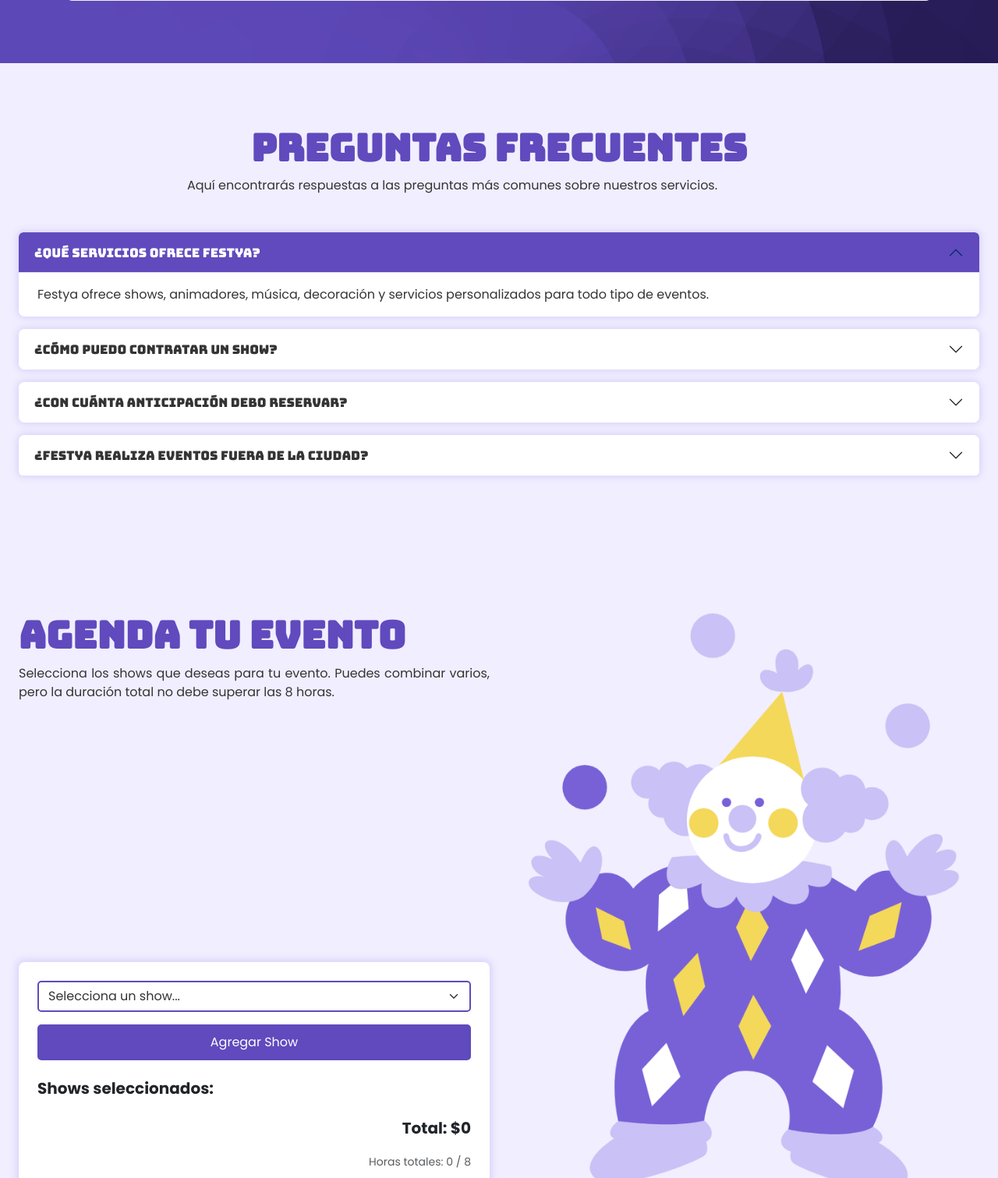
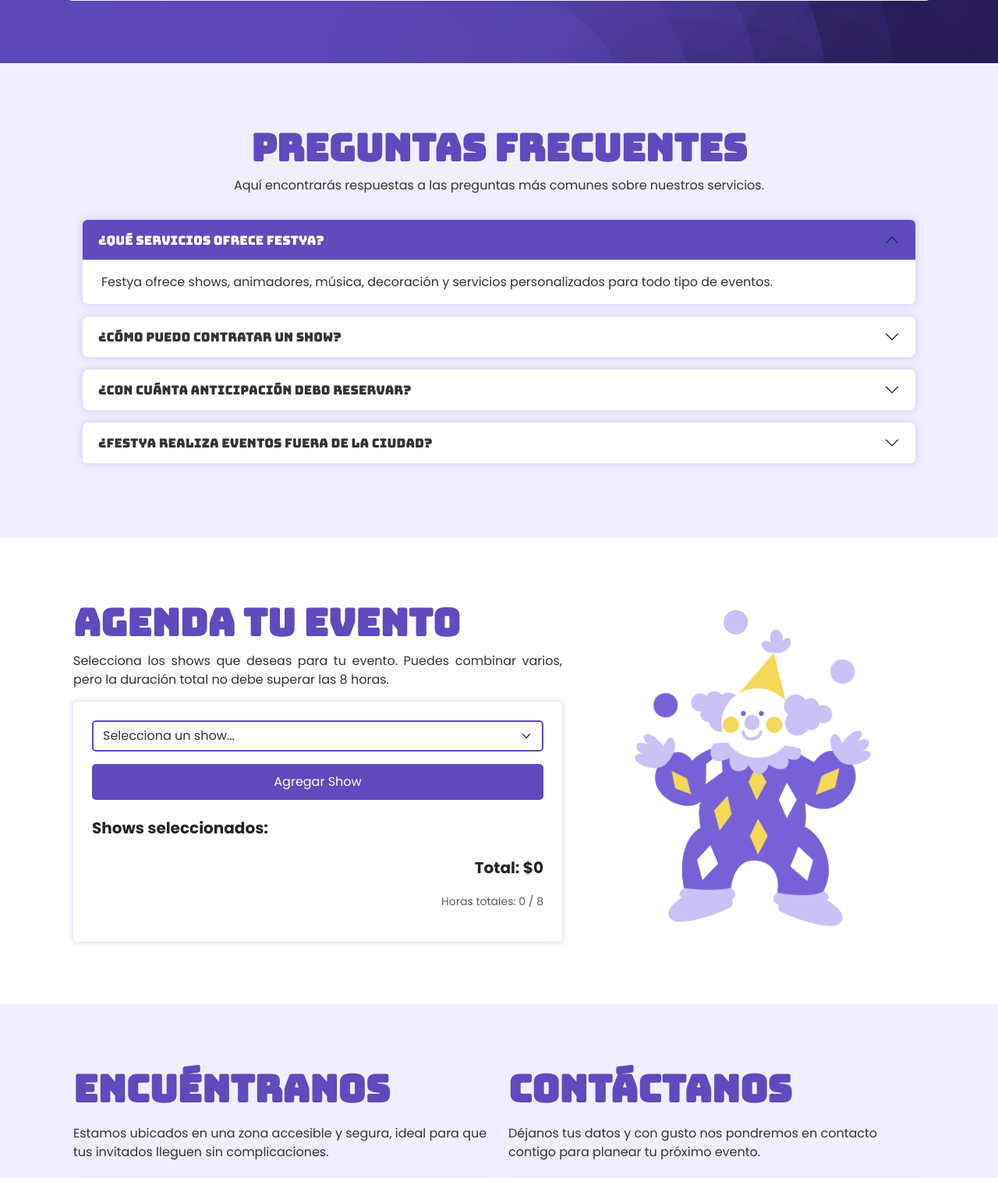
Before and after one commit to FrancoLoera/DW-PIA, a Django app: page / in a window 1280 px wide. Shown: the part 4346-5857 px from the top of the page at 78% size. Run offline with Django 5.2, Linux system fonts and the light colour scheme; data comes from the database, SQL or seed files in the repository; some libraries are stand-ins or nearby versions.

Commit message:
Modificaciones en diseño

```diff
--- a/inicio/static/css/styles.css
+++ b/inicio/static/css/styles.css
@@ -601,7 +601,7 @@
 
 /* COTIZACIÓN SECTION */
 .cotizacion-section {
-  background-color: var(--secundario-light);
+    background-color: var(--blanco);
     padding-top: 5rem;
     padding-bottom: 5rem;
 }
@@ -635,6 +635,15 @@
     border-radius: 8px;
     padding: 2rem;
     transition: all 0.3s ease;
+}
+
+.card-cotizacion {
+    background-color: var(--blanco);
+    border-radius: 5px;
+    box-shadow: 0px 0px 6px 2px var(--shadow);
+    -webkit-box-shadow: 0px 0px 6px 2px var(--shadow);
+    -moz-box-shadow: 0px 0px 6px 2px var(--shadow);
+    transition: ease 0.3s;
 }
 
 [data-theme="dark"] .cotizacion-form {
@@ -743,6 +752,10 @@
     transition: all 0.3s ease-in-out;
 }
 
+.accordion-button:hover {
+    background-color: var(--terciario);
+}
+
 .accordion-button:not(.collapsed) {
     background-color: var(--primario);
     color: var(--blanco);
--- a/inicio/templates/index.html
+++ b/inicio/templates/index.html
@@ -180,14 +180,14 @@
 
         <!-- FAQ SECTI0N -->
         <section id="faq" class="faq-section d-flex align-items-center">
-        <div class="container-fluid px-4">
-            <div class="text-center mb-5">
+            <div class="container">
+                <div class="d-flex flex-column px-4">
+                    <div class="text-center">
                     <h2 class="faq-title">Preguntas Frecuentes</h2>
-            <p class="p-text faq-description">
+                    <p class="p-text align-self-center text-center faq-description">
                         Aquí encontrarás respuestas a las preguntas más comunes sobre nuestros servicios.
                     </p>
                     </div>
-
                     <div class="accordion" id="accordionFAQ">
                     <!-- Pregunta 1 -->
                     <div class="accordion-item">
@@ -204,7 +204,6 @@
                         </div>
                         </div>
                     </div>
-
                     <!-- Pregunta 2 -->
                     <div class="accordion-item">
                         <h2 class="accordion-header" id="headingTwo">
@@ -220,7 +219,6 @@
                         </div>
                         </div>
                     </div>
-
                     <!-- Pregunta 3 -->
                     <div class="accordion-item">
                         <h2 class="accordion-header" id="headingThree">
@@ -236,7 +234,6 @@
                         </div>
                         </div>
                     </div>
-
                     <!-- Pregunta 4 -->
                     <div class="accordion-item">
                         <h2 class="accordion-header" id="headingFour">
@@ -254,31 +251,28 @@
                     </div>
                     </div>
                 </div>
+            </div>
         </section>
 
         <!-- COTIZACIÓN SECTION -->
         <section class="cotizacion-section d-flex align-items-center" id="cotizacion">
-        <div class="container-fluid px-4">
+            <div class="container px-4">
                 <div class="row align-items-stretch flex-lg-row-reverse flex-column-reverse flex-lg-row">
-
                     <!-- Imagen lateral izquierda -->
-            <div class="col-12 col-lg-6 d-flex justify-content-center align-items-center">
-                <img src="{% static 'imgs/payaso - img.png' %}" alt="Cotización" class="img-fluid cotizacion-img">
+                    <div class="col-12 col-lg-5 d-flex justify-content-center align-items-center">
+                        <img src="{% static 'imgs/payaso - img.png' %}" alt="Cotización" class="img-fluid w-75">
                     </div>
-
                     <!-- Contenido -->
-            <div class="col-12 col-lg-6 d-flex flex-column justify-content-between">
-
-                <div class="text-center text-lg-start mb-4">
+                    <div class="col-12 col-lg-7 d-flex flex-column">
+                        <div class="text-center text-lg-start mb-3">
                             <h2 class="cotizacion-title">Agenda tu Evento</h2>
-                <p class="p-text cotizacion-description">
+                            <p class="p-text cotizacion-description mb-0">
                                 Selecciona los shows que deseas para tu evento. Puedes combinar varios,
                                 pero la duración total no debe superar las 8 horas.
                             </p>
                         </div>
-
                         <!-- Formulario -->
-                <div class="cotizacion-form card-about p-4">
+                        <div class="cotizacion-form card-cotizacion p-4">
                             <form id="formCotizacion" class="d-flex flex-column gap-3">
                                 <select id="ddlShows" class="form-select">
                                 <option value="">Selecciona un show...</option>
@@ -295,7 +289,6 @@
 
                                 <button type="button" id="btnAgregar" class="btn btn-primary w-100">Agregar Show</button>
                             </form>
-
                             <!-- Lista de shows seleccionados -->
                             <div id="listaShows" class="mt-4">
                                 <h5 class="fw-bold">Shows seleccionados:</h5>
@@ -304,7 +297,6 @@
                                 <p class="text-end text-muted"><small id="horas">Horas totales: <span id="totalHoras">0</span> / 8</small></p>
                             </div>
                         </div>
-
                     </div>
                 </div>
             </div>
```
Lines whose indentation alone changed are shown as unchanged.
